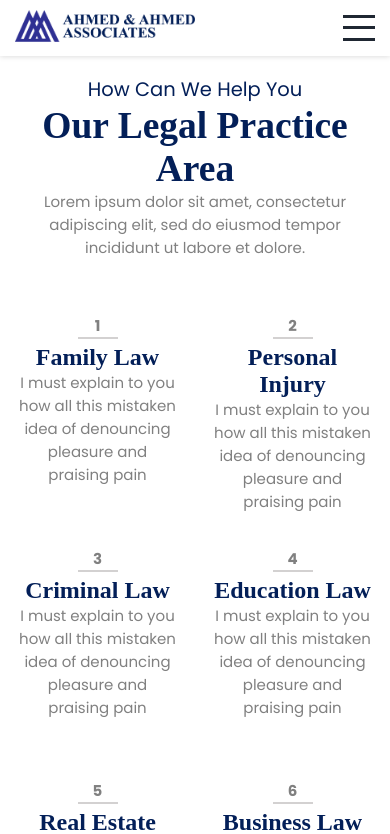
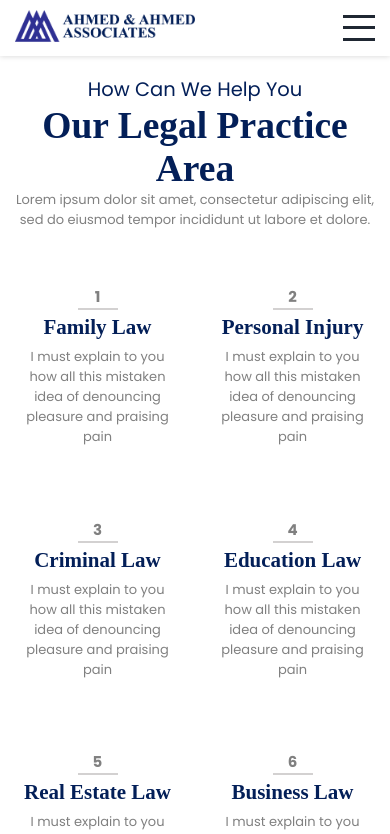
Before and after one commit to hamim2114/Ahmed-Associates, a React (Vite) app: page /practice-areas in a window 390 px wide. Shown: the top 834 px of the page. Built offline with nearby package versions, Linux system fonts and the light colour scheme; a web font is replaced by a local one.

Commit message:
responsive

```diff
--- a/src/components/practiceAreas/PracticeAreas.scss
+++ b/src/components/practiceAreas/PracticeAreas.scss
@@ -21,7 +21,9 @@
       }
       p{
         color: gray;
-
+        @include mobile {
+          font-size: 13px;
+        }
       }
     }
     .bottom{
@@ -81,11 +83,15 @@
           @include font-play-fair;
           font-size: 2.3rem;
           @include mobile{
-            font-size: 1.6rem;
+            font-size: 1.4rem;
+            margin-bottom: 7px;
           }
         }
         p{
           color: gray;
+          @include mobile {
+            font-size: 13px;
+          }
         }
       }
     }
```
